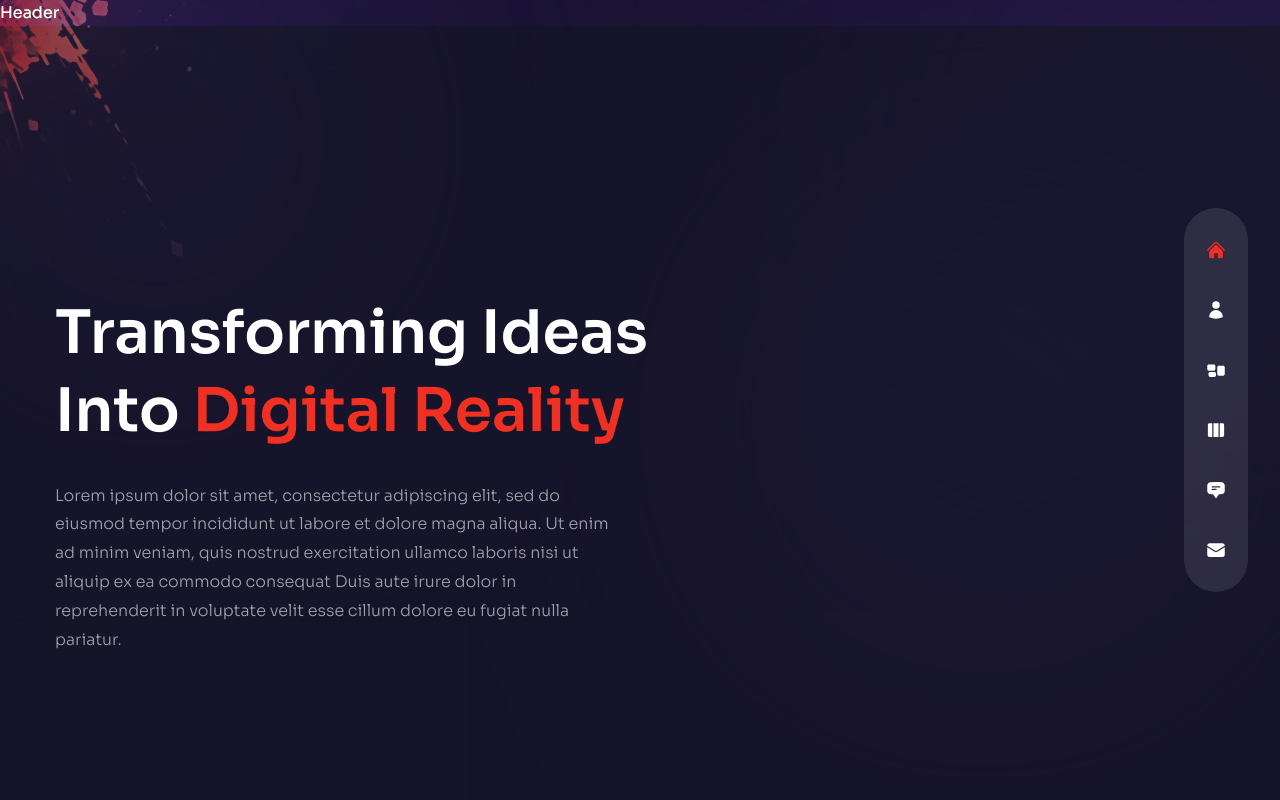
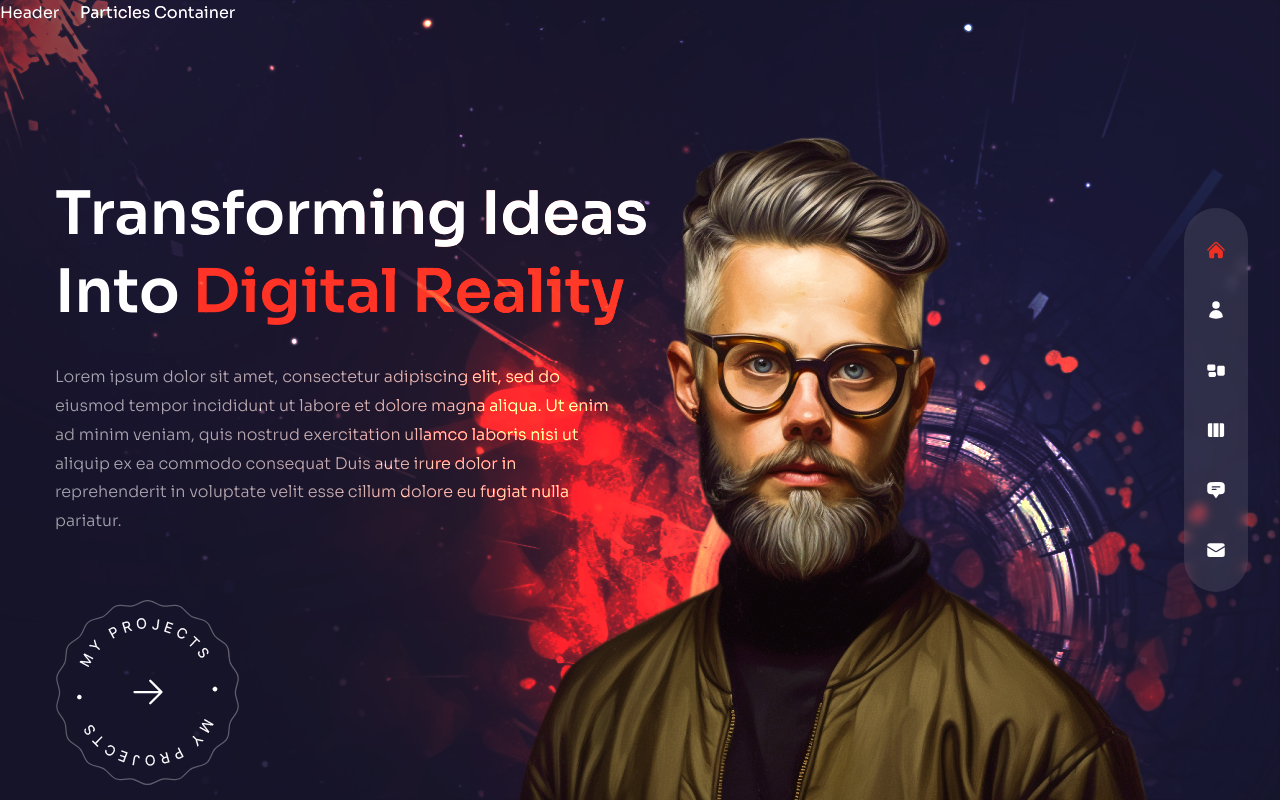
Before and after one commit to mahesha-piyumantha/NextJs-Portfolio, a Next.js app: page / in a window 1280 px wide. Built offline with nearby package versions, Linux system fonts and the light colour scheme.

Commit message:
making header and avatar making done

```diff
--- a/components/Avatar.js
+++ b/components/Avatar.js
@@ -1,6 +1,17 @@
+//image
+
+import Image from "next/image";
+
 const Avatar = () => {
   return (
-    <div>Avatar</div>
+    <div className="hidden xl:flex xl:max-w-none">
+      <Image src={'/avatar.png'}
+        width={737}
+        height={678}
+        alt=''
+        className="translate-z-10 w-full h-full"
+      />
+    </div>
   )
 };
 
--- a/components/Header.js
+++ b/components/Header.js
@@ -1,5 +1,9 @@
 const Header = () => {
-  return <header>Header</header>;
+  return (
+    <header className=" absolute z-30 w-full">
+      Header
+    </header>
+  )
 };
 
 export default Header;
--- a/pages/index.js
+++ b/pages/index.js
@@ -3,15 +3,15 @@
 // components
 
 import ParticlesContainer from "../components/ParticlesContainer";
-import ProjectsBtn  from "../components/ProjectsBtn";
-import Avatar  from "../components/Avatar";
+import ProjectsBtn from "../components/ProjectsBtn";
+import Avatar from "../components/Avatar";
 
 // framer motion;
 import { motion } from 'framer-motion'
 
 // variatns
 
-import { } from '../variants'
+import { fadeIn } from '../variants'
 
 
 const Home = () => {
@@ -21,32 +21,85 @@
       {/* text */}
       <div className="w-full h-full bg-gradient-to-r from bg-primary/10 via-black/30 to black/10">
         <div className="text-center flex flex-col justify-center xl:pt-40 xl:text-left h-full container mx-auto ">
+
           {/* title */}
 
-          <h1 className="h1">
+          <motion.h1
+            variants={fadeIn('down', 0.2)}
+            initial='hidden'
+            animate='show'
+            exit='hidden'
+            className="h1">
             Transforming Ideas <br /> Into {''} <span className="text-accent"> Digital Reality</span>
-          </h1>
+          </motion.h1>
 
           {/* subtitle */}
 
-          <p className="max-w-sm xl:max-w-xl mx-auto xl:mx-0 mb-10 xl:mb-16">
+          <motion.p
+            variants={fadeIn('down', 0.3)}
+            initial='hidden'
+            animate='show'
+            exit='hidden'
+            className="max-w-sm xl:max-w-xl mx-auto xl:mx-0 mb-10 xl:mb-16">
             Lorem ipsum dolor sit amet, consectetur adipiscing elit, sed do eiusmod tempor incididunt ut labore et dolore magna aliqua. Ut enim ad minim veniam, quis nostrud exercitation
             ullamco laboris nisi ut aliquip ex ea commodo consequat Duis aute irure dolor in reprehenderit in voluptate velit esse cillum dolore eu fugiat nulla pariatur.
-          </p>
+          </motion.p>
 
-          {/* button */}
+          {/*small screen button */}
 
-          <div className="flex justify-center xl:hidden relative">
+          <motion.div
+            variants={fadeIn('down', 0.4)}
+            initial='hidden'
+            animate='show'
+            exit='hidden'
+            className="flex justify-center xl:hidden relative">
             <ProjectsBtn />
-          </div>
+          </motion.div>
+
+          {/* large screen button */}
+
+          <motion.div
+            variants={fadeIn('down', 0.4)}
+            initial='hidden'
+            animate='show'
+            exit='hidden'
+            className="hidden xl:flex"
+          >
+            <ProjectsBtn />
+          </motion.div>
         </div>
       </div>
 
       {/* image */}
-      <div>
-        image
+
+      <div className="w-[1200px] h-full absolute right-0 bottom-0">
+
+
+        {/* bg image */}
+
+        <div className="bg-none xl:bg-explosion
+        xl:bg-cover xl:bg-right xl:bg-no-repeat
+        w-full h-full absolute mix-blend-color-dodge translate-z-0 "> {/* bg image */} </div>
+
+        {/* particles */}
+
+        <ParticlesContainer/>
+
+        {/* avatar image */}
+
+        <motion.div
+          variants={fadeIn('down', 0.2)}
+          initial='hidden'
+          animate='show'
+          exit='hidden'
+          transition={{duration: 1, ease: 'easeInOut' }}
+          className="w-full h-full max-w-[737px] max-h-[678px]
+         absolute -bottom-32 lg:bottom-0 lg:right-[8%]">
+          <Avatar />
+        </motion.div>
       </div>
     </div>
+
   )
 };
 
```
